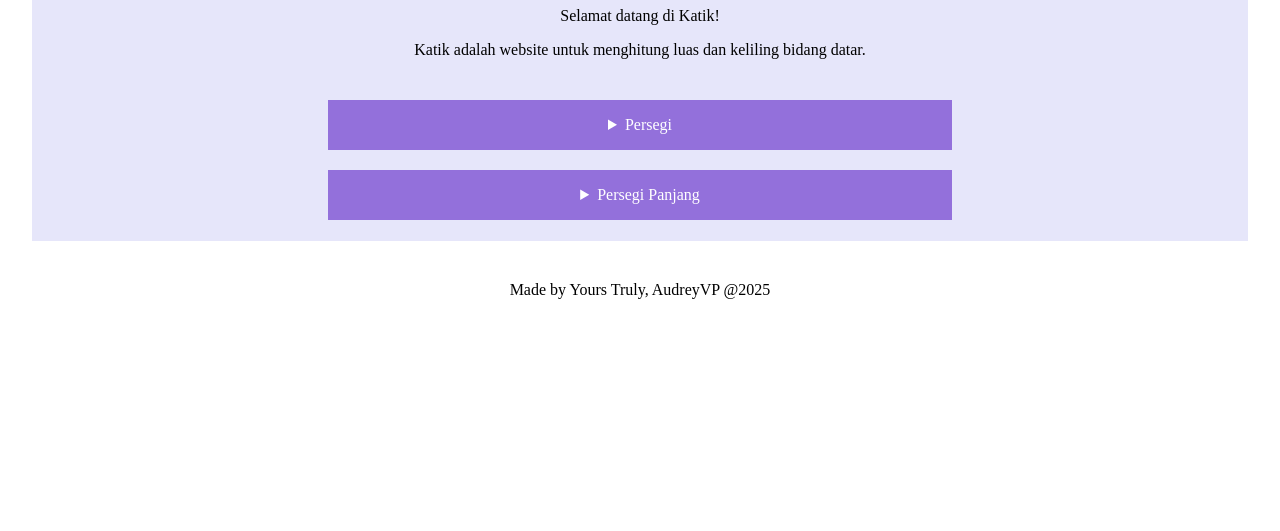
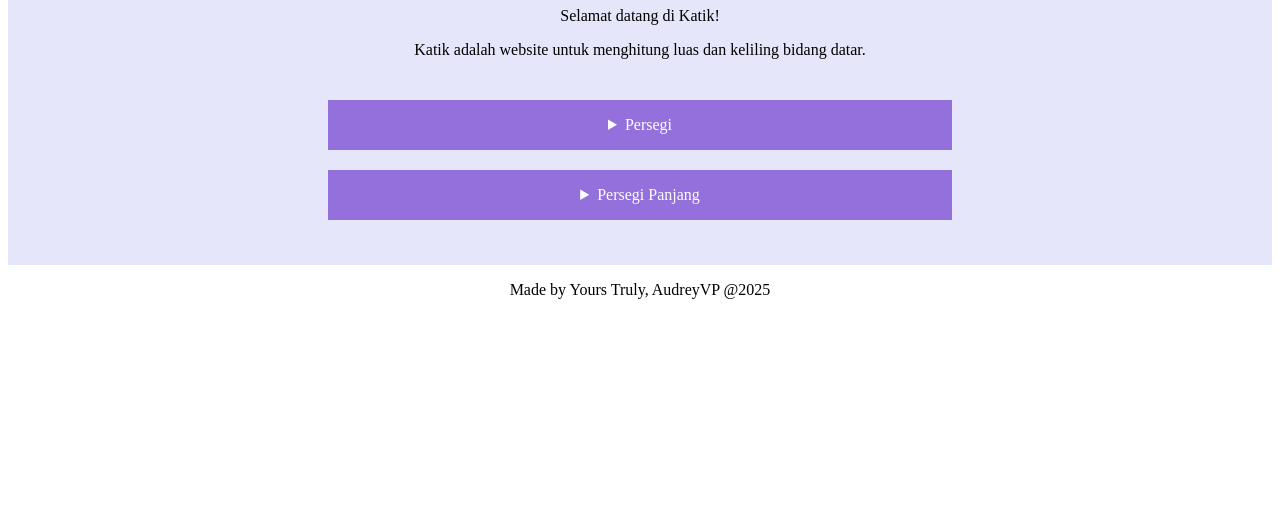
Before and after one commit to revou-fundamental-course/17-mar-25-audreyxcv, a plain HTML site: page index.html in a window 1280 px wide. Shown: the part 269-800 px from the top of the page. Drawn offline with Linux system fonts and the light colour scheme.

Commit message:
upload 3

```diff
--- a/css/style.css
+++ b/css/style.css
@@ -7,13 +7,12 @@
 }
 
 main {
-    padding: 24px;
     text-align: center;
 }
 
 .container-main {
     background-color: lavender;
-    padding: 16px;
+    padding: 40px;
     margin: auto;
 }
 
--- a/index.html
+++ b/index.html
@@ -19,7 +19,7 @@
         <div class="container-main">
             <div class="container-text">
                 <img src="assets/image.jpg" alt="">
-                <header class="welcome-text">
+                <header>
                     <h1>Welcome to Katik</h1>
                 </header>
                 <p>Selamat datang di Katik!</p>
```
